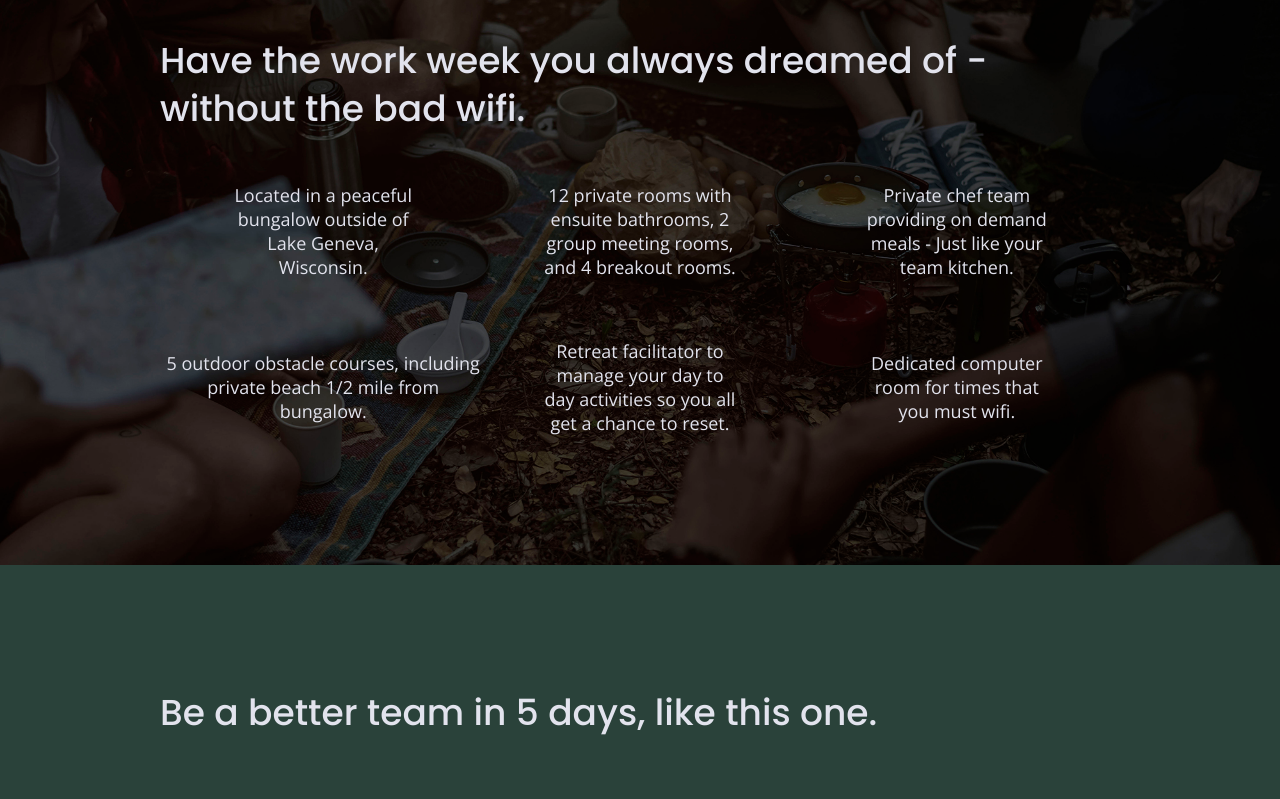
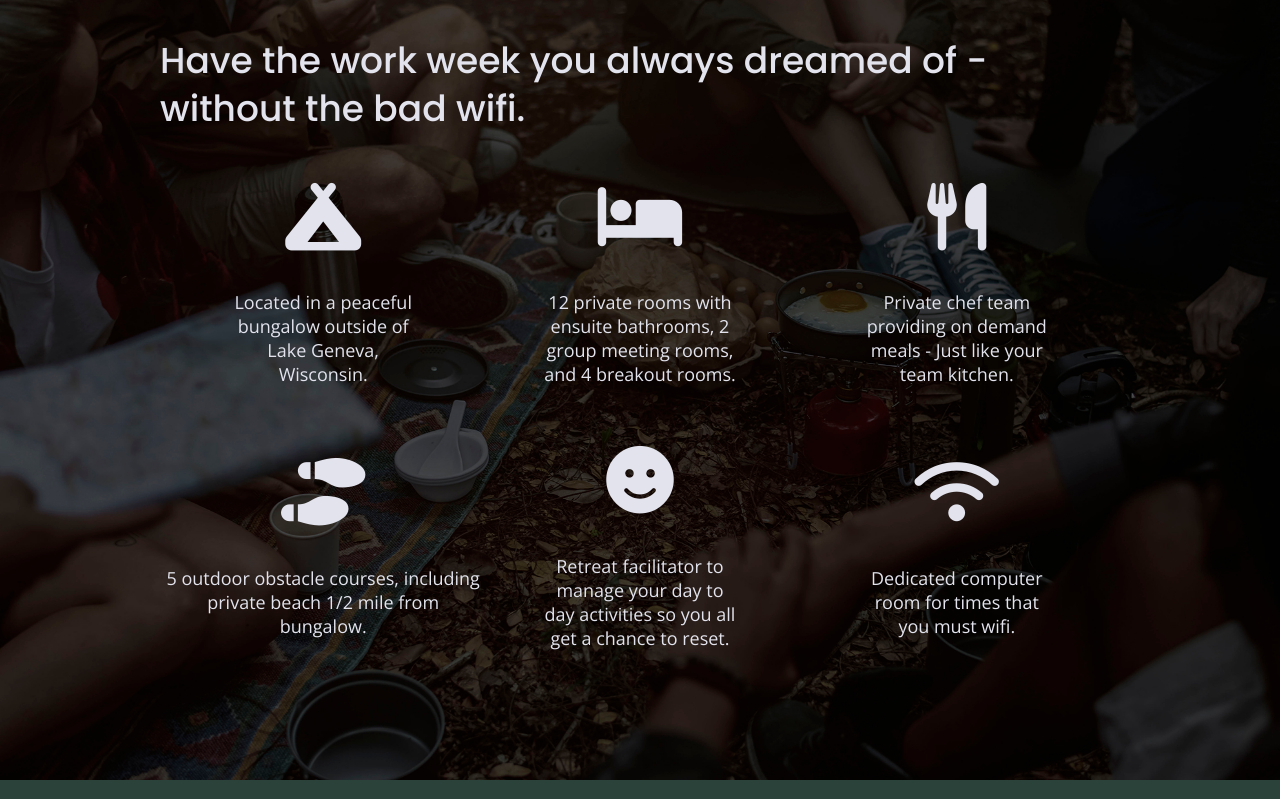
Before and after one commit to Hardwicke13/outdoor-websit, a website: page index.html in a window 1280 px wide. Shown: the part 1100-1899 px from the top of the page. Drawn offline with nearby package versions, Linux system fonts and the light colour scheme.

Commit message:
Added feature icons

```diff
--- a/css/main.css
+++ b/css/main.css
@@ -332,6 +332,11 @@ textarea {
   .features p {
     margin: 0;
     text-align: center;
+  }
+
+  .features i {
+    font-size: 3.75em;
+    margin-bottom: 40px;
   }
 
 
--- a/index.html
+++ b/index.html
@@ -23,6 +23,9 @@
 
   <!-- Google Fonts-->
   <link href="https://fonts.googleapis.com/css?family=Open+Sans:400,700|Poppins:500,700" rel="stylesheet">
+
+  <script src="https://kit.fontawesome.com/40d79cb200.js" crossorigin="anonymous"></script>
+
 </head>
 
 <body>
@@ -75,6 +78,7 @@
         <div class="features-items">
           <article>
             <p class="fontawesome-icon">
+              <i class="fas fa-campground"></i>
             </p>
             <p class="features-item-description">
               Located in a peaceful bungalow outside of Lake Geneva, Wisconsin.
@@ -82,6 +86,7 @@
           </article>
           <article>
             <p class="fontawsome-icon">
+               <i class="fas fa-bed"></i>
             </p>
             <p class="features-item-description">
               12 private rooms with ensuite bathrooms, 2 group meeting rooms, and 4 breakout rooms.
@@ -89,6 +94,7 @@
           </article>
           <article>
             <p class="fontawesome-icon">
+              <i class="fas fa-utensils"></i>
             </p>
             <p class="features-item-description">
               Private chef team providing on demand meals - Just like your team kitchen.
@@ -96,6 +102,7 @@
           </article>
           <article>
             <p class="fontawesome-icon">
+              <i class="fas fa-shoe-prints"></i>
             </p>
             <p class="features-items-description">
               5 outdoor obstacle courses, including private beach 1/2 mile from bungalow.
@@ -103,6 +110,7 @@
           </article>
           <article>
             <p class="fontawesome-icon">
+              <i class="fas fa-smile"></i>
             </p>
             <p class="features-item-description">
               Retreat facilitator to manage your day to day activities so you all get a chance to reset.
@@ -110,6 +118,7 @@
           </article>
           <article>
             <p class="fontawesome-icon">
+              <i class="fas fa-wifi"></i>
             </p>
             <p class="features-item-description">
               Dedicated computer room for times that you must wifi.
```
